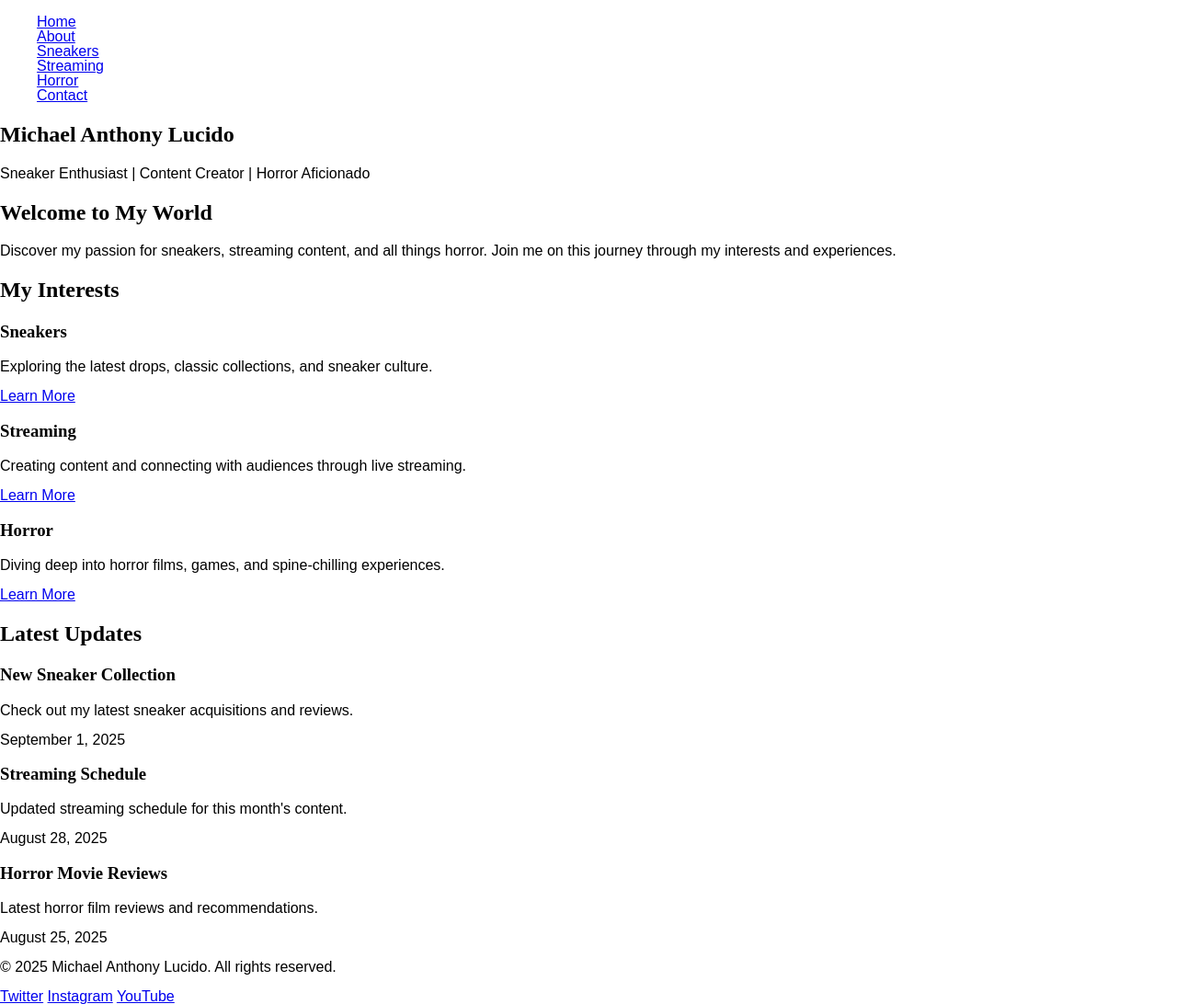
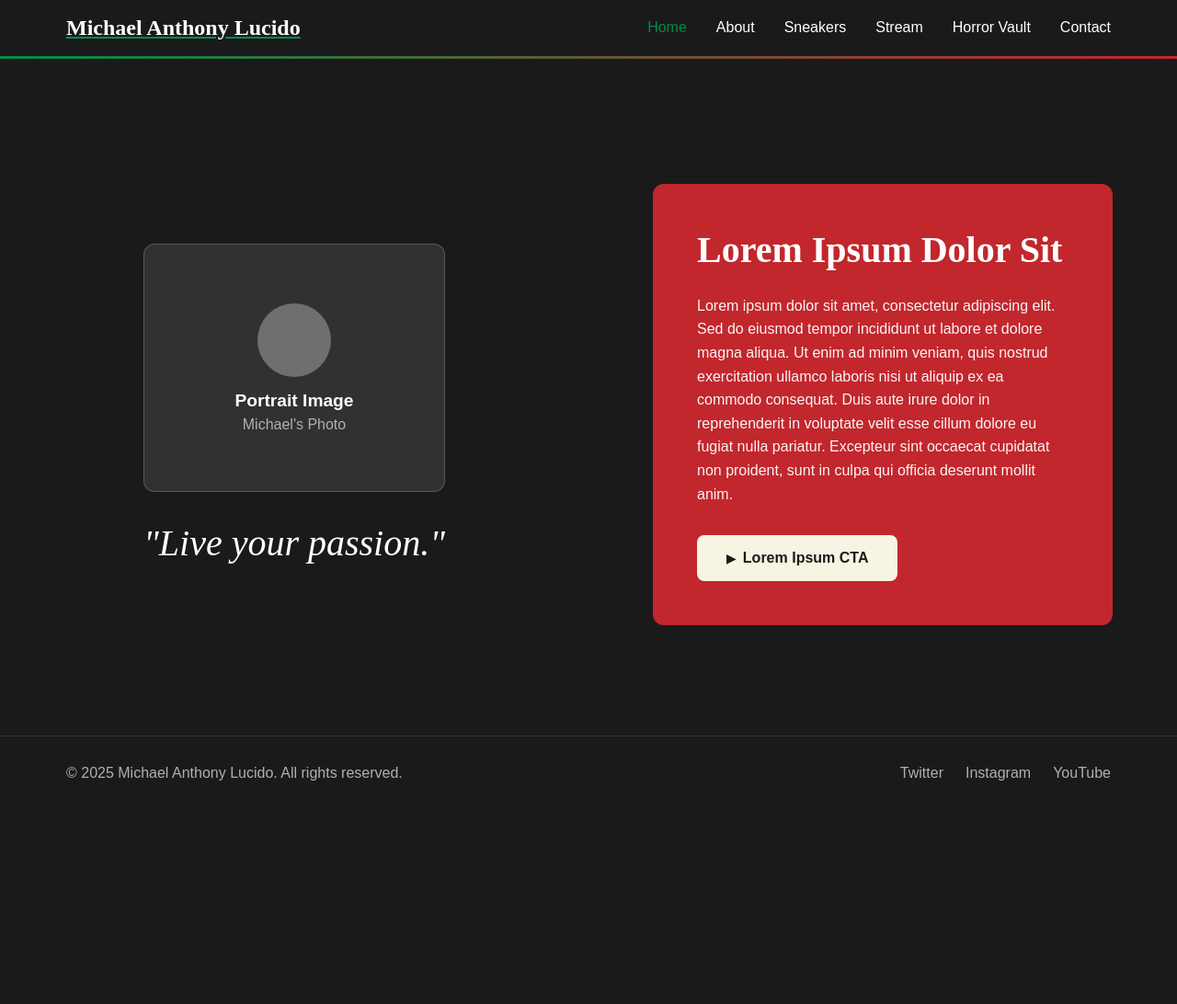
Before and after one commit to devcnx/bioSite, a website: page index.html in a window 1280 px wide. Shown: the whole page at 92% size. After the commit the page ends 881 px from the top, so only its background shows below. Drawn offline with Linux system fonts and the light colour scheme; a web font is replaced by a local one.

Commit message:
Update index.html to match the provided design

```diff
--- a/css/layout.css
+++ b/css/layout.css
@@ -4,3 +4,246 @@ Author: Brittaney Perry-Morgan
 Date: Sunday, September 7th, 2025
 Description: Module 6 Assignment 6.3 - bioSite Development  Styles
 */
+
+/* Body and HTML */
+html, body {
+    margin: 0;
+    padding: 0;
+    height: 100%;
+    background-color: var(--color-obsidian-black);
+    color: var(--color-white);
+}
+
+/* Header Navigation */
+header {
+    position: fixed;
+    top: 0;
+    left: 0;
+    right: 0;
+    z-index: 1000;
+    background-color: var(--color-obsidian-black);
+    border-bottom: 3px solid transparent;
+    border-image: linear-gradient(to right, var(--color-basil-green), var(--color-italian-crimson)) 1;
+}
+
+nav {
+    display: flex;
+    justify-content: space-between;
+    align-items: center;
+    padding: 1rem 2rem;
+    max-width: 1200px;
+    margin: 0 auto;
+}
+
+.nav-brand h1 {
+    margin: 0;
+    font-size: 1.5rem;
+    font-weight: 600;
+    color: var(--color-white);
+    text-decoration: underline;
+    text-decoration-color: var(--color-basil-green);
+}
+
+.nav-links {
+    display: flex;
+    list-style: none;
+    margin: 0;
+    padding: 0;
+    gap: 2rem;
+}
+
+.nav-links a {
+    color: var(--color-white);
+    text-decoration: none;
+    font-weight: 500;
+    transition: color 0.3s ease;
+}
+
+.nav-links a:hover,
+.nav-links a.active {
+    color: var(--color-basil-green);
+}
+
+/* Main Hero Layout */
+.hero-layout {
+    display: flex;
+    min-height: 100vh;
+    padding-top: 80px; /* Account for fixed header */
+}
+
+.hero-left {
+    flex: 1;
+    display: flex;
+    align-items: center;
+    justify-content: center;
+    padding: 2rem;
+}
+
+.hero-right {
+    flex: 1;
+    display: flex;
+    align-items: center;
+    justify-content: center;
+    padding: 2rem;
+}
+
+/* Portrait Container */
+.portrait-container {
+    text-align: center;
+    max-width: 500px;
+}
+
+.portrait-placeholder {
+    background-color: rgba(255, 255, 255, 0.1);
+    border-radius: 12px;
+    padding: 4rem 2rem;
+    margin-bottom: 2rem;
+    border: 1px solid rgba(255, 255, 255, 0.2);
+}
+
+.portrait-icon {
+    width: 80px;
+    height: 80px;
+    background-color: rgba(255, 255, 255, 0.3);
+    border-radius: 50%;
+    margin: 0 auto 1rem;
+}
+
+.portrait-title {
+    font-size: 1.2rem;
+    font-weight: 600;
+    color: var(--color-white);
+    margin-bottom: 0.5rem;
+}
+
+.portrait-subtitle {
+    font-size: 1rem;
+    color: var(--color-phantom-silver);
+}
+
+.hero-quote h2 {
+    font-size: 2.5rem;
+    font-style: italic;
+    color: var(--color-white);
+    margin: 0;
+    font-weight: 400;
+}
+
+/* Content Card */
+.content-card {
+    background-color: var(--color-italian-crimson);
+    padding: 3rem;
+    border-radius: 12px;
+    max-width: 500px;
+    color: var(--color-white);
+}
+
+.content-card h2 {
+    font-size: 2.5rem;
+    margin: 0 0 1.5rem 0;
+    font-weight: 700;
+    line-height: 1.2;
+}
+
+.content-card p {
+    font-size: 1rem;
+    line-height: 1.6;
+    margin-bottom: 2rem;
+    opacity: 0.95;
+}
+
+.cta-button {
+    background-color: var(--color-cannoli-cream);
+    color: var(--color-obsidian-black);
+    border: none;
+    padding: 1rem 2rem;
+    border-radius: 8px;
+    font-size: 1rem;
+    font-weight: 600;
+    cursor: pointer;
+    display: flex;
+    align-items: center;
+    gap: 0.5rem;
+    transition: all 0.3s ease;
+}
+
+.cta-button:hover {
+    background-color: var(--color-white);
+    transform: translateY(-2px);
+}
+
+.play-icon {
+    font-size: 0.8rem;
+}
+
+/* Footer */
+footer {
+    background-color: var(--color-obsidian-black);
+    padding: 2rem 0;
+    border-top: 1px solid rgba(255, 255, 255, 0.1);
+}
+
+.container {
+    max-width: 1200px;
+    margin: 0 auto;
+    padding: 0 2rem;
+    display: flex;
+    justify-content: space-between;
+    align-items: center;
+}
+
+footer p {
+    margin: 0;
+    color: var(--color-phantom-silver);
+}
+
+.social-links {
+    display: flex;
+    gap: 1.5rem;
+}
+
+.social-links a {
+    color: var(--color-phantom-silver);
+    text-decoration: none;
+    transition: color 0.3s ease;
+}
+
+.social-links a:hover {
+    color: var(--color-basil-green);
+}
+
+/* Responsive Design */
+@media (max-width: 768px) {
+    .hero-layout {
+        flex-direction: column;
+        padding-top: 100px;
+    }
+
+    .hero-left,
+    .hero-right {
+        flex: none;
+        padding: 1rem;
+    }
+
+    .nav-links {
+        gap: 1rem;
+    }
+
+    .nav-links a {
+        font-size: 0.9rem;
+    }
+
+    .hero-quote h2 {
+        font-size: 2rem;
+    }
+
+    .content-card h2 {
+        font-size: 2rem;
+    }
+
+    .container {
+        flex-direction: column;
+        gap: 1rem;
+        text-align: center;
+    }
+}
--- a/index.html
+++ b/index.html
@@ -26,75 +26,44 @@
     <body>
         <header>
             <nav>
-                <ul>
-                    <li><a href="index.html">Home</a></li>
+                <div class="nav-brand">
+                    <h1>Michael Anthony Lucido</h1>
+                </div>
+                <ul class="nav-links">
+                    <li><a href="index.html" class="active">Home</a></li>
                     <li><a href="about.html">About</a></li>
                     <li><a href="sneakers.html">Sneakers</a></li>
-                    <li><a href="streaming.html">Streaming</a></li>
-                    <li><a href="horror.html">Horror</a></li>
+                    <li><a href="streaming.html">Stream</a></li>
+                    <li><a href="horror.html">Horror Vault</a></li>
                     <li><a href="contact.html">Contact</a></li>
                 </ul>
             </nav>
         </header>
 
-        <main>
-            <section class="hero">
-                <div class="hero-content">
-                    <h1>Michael Anthony Lucido</h1>
-                    <p class="tagline">Sneaker Enthusiast | Content Creator | Horror Aficionado</p>
-                </div>
-            </section>
-
-            <section class="intro">
-                <div class="container">
-                    <h2>Welcome to My World</h2>
-                    <p>Discover my passion for sneakers, streaming content, and all things horror. Join me on this journey through my interests and experiences.</p>
-                </div>
-            </section>
-
-            <section class="featured-interests">
-                <div class="container">
-                    <h2>My Interests</h2>
-                    <div class="interests-grid">
-                        <div class="interest-card">
-                            <h3>Sneakers</h3>
-                            <p>Exploring the latest drops, classic collections, and sneaker culture.</p>
-                            <a href="sneakers.html" class="btn">Learn More</a>
+        <main class="hero-layout">
+            <section class="hero-left">
+                <div class="portrait-container">
+                    <div class="portrait-placeholder">
+                        <div class="portrait-icon"></div>
+                        <div class="portrait-text">
+                            <div class="portrait-title">Portrait Image</div>
+                            <div class="portrait-subtitle">Michael's Photo</div>
                         </div>
-                        <div class="interest-card">
-                            <h3>Streaming</h3>
-                            <p>Creating content and connecting with audiences through live streaming.</p>
-                            <a href="streaming.html" class="btn">Learn More</a>
-                        </div>
-                        <div class="interest-card">
-                            <h3>Horror</h3>
-                            <p>Diving deep into horror films, games, and spine-chilling experiences.</p>
-                            <a href="horror.html" class="btn">Learn More</a>
-                        </div>
+                    </div>
+                    <div class="hero-quote">
+                        <h2>"Live your passion."</h2>
                     </div>
                 </div>
             </section>
 
-            <section class="latest-updates">
-                <div class="container">
-                    <h2>Latest Updates</h2>
-                    <div class="updates-grid">
-                        <article class="update-card">
-                            <h3>New Sneaker Collection</h3>
-                            <p>Check out my latest sneaker acquisitions and reviews.</p>
-                            <time datetime="2025-09-01">September 1, 2025</time>
-                        </article>
-                        <article class="update-card">
-                            <h3>Streaming Schedule</h3>
-                            <p>Updated streaming schedule for this month's content.</p>
-                            <time datetime="2025-08-28">August 28, 2025</time>
-                        </article>
-                        <article class="update-card">
-                            <h3>Horror Movie Reviews</h3>
-                            <p>Latest horror film reviews and recommendations.</p>
-                            <time datetime="2025-08-25">August 25, 2025</time>
-                        </article>
-                    </div>
+            <section class="hero-right">
+                <div class="content-card">
+                    <h2>Lorem Ipsum Dolor Sit</h2>
+                    <p>Lorem ipsum dolor sit amet, consectetur adipiscing elit. Sed do eiusmod tempor incididunt ut labore et dolore magna aliqua. Ut enim ad minim veniam, quis nostrud exercitation ullamco laboris nisi ut aliquip ex ea commodo consequat. Duis aute irure dolor in reprehenderit in voluptate velit esse cillum dolore eu fugiat nulla pariatur. Excepteur sint occaecat cupidatat non proident, sunt in culpa qui officia deserunt mollit anim.</p>
+                    <button class="cta-button">
+                        <span class="play-icon">▶</span>
+                        Lorem Ipsum CTA
+                    </button>
                 </div>
             </section>
         </main>
```
